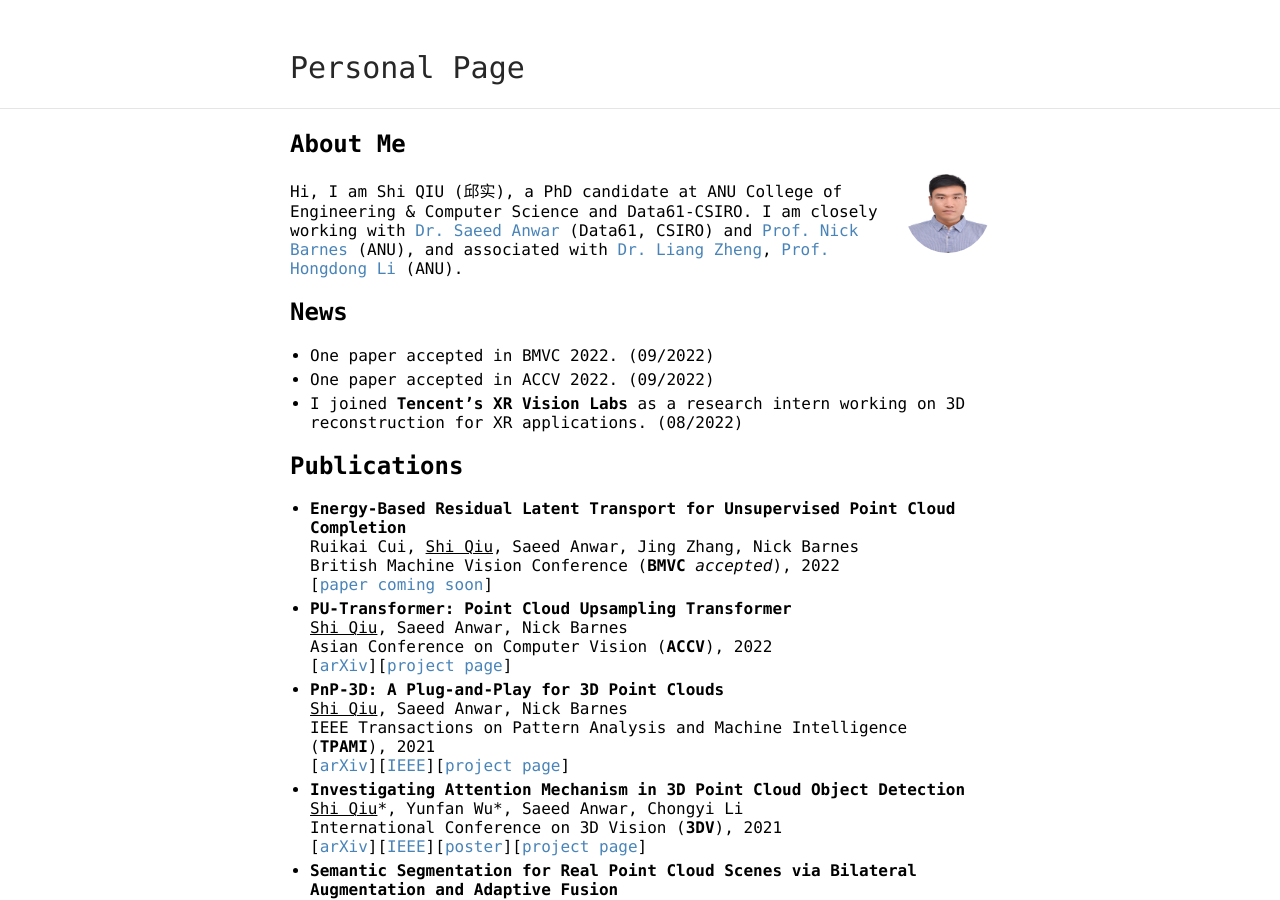
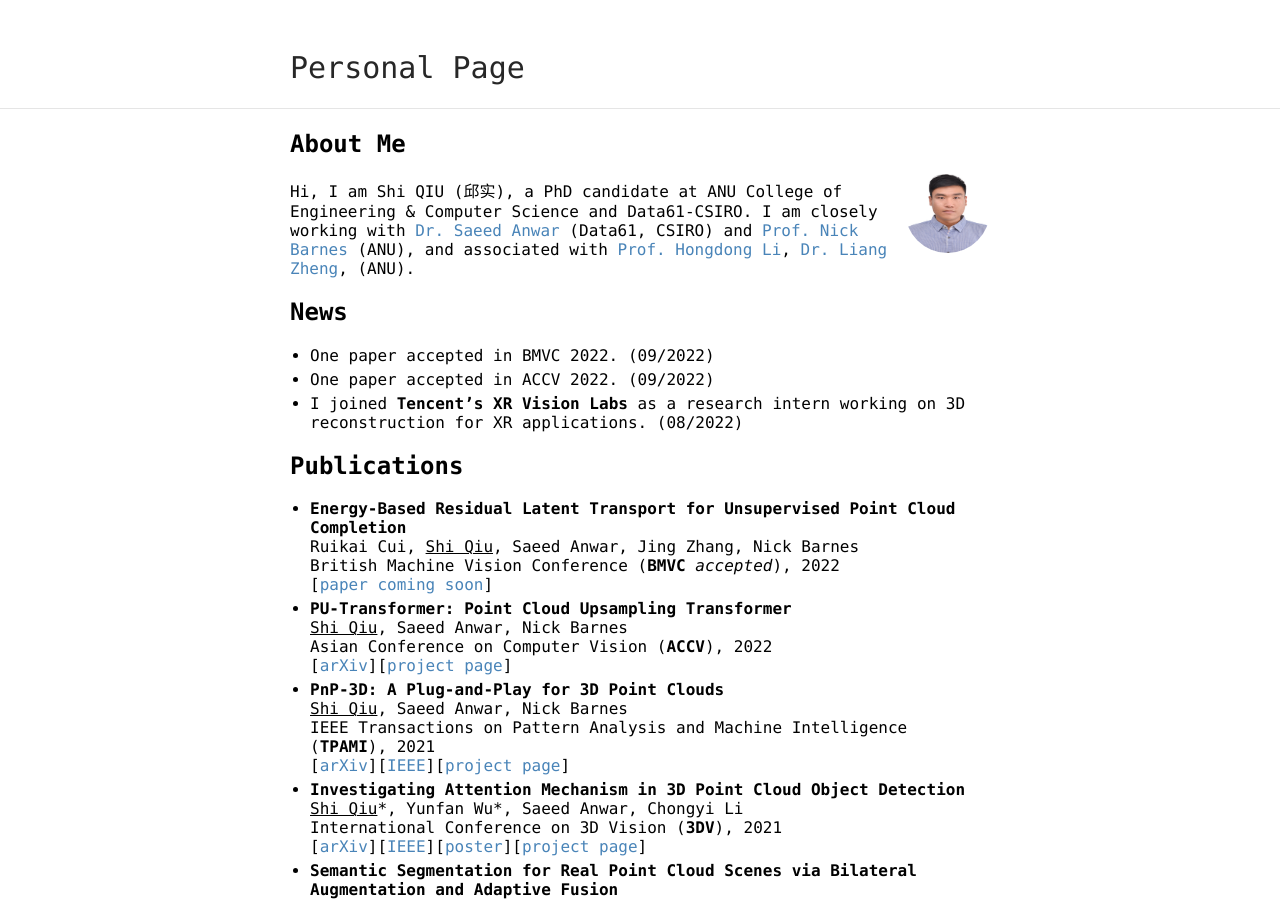
Before and after one commit to ShiQiu0419/ShiQiu0419.github.io, a Jekyll site: the page built from index.md, in a window 1280 px wide and 900 px high. Built offline with Jekyll 4.4.1, drawn with Linux system fonts in a browser that asks for light colours; our own code applies the rules of GitHub Pages for plain Markdown files.

```diff
--- a/index.md
+++ b/index.md
@@ -5,7 +5,7 @@ layout: default
 ## About Me
 <img class="profile-picture" src="me.jpg">
 
-Hi, I am Shi QIU (邱实), a PhD candidate at ANU College of Engineering & Computer Science and Data61-CSIRO. I am closely working with [Dr. Saeed Anwar](https://saeed-anwar.github.io/) (Data61, CSIRO) and [Prof. Nick Barnes](http://users.cecs.anu.edu.au/~nmb/) (ANU), and associated with [Dr. Liang Zheng](https://zheng-lab.cecs.anu.edu.au/index.html), [Prof. Hongdong Li](http://users.cecs.anu.edu.au/~hongdong/) (ANU).
+Hi, I am Shi QIU (邱实), a PhD candidate at ANU College of Engineering & Computer Science and Data61-CSIRO. I am closely working with [Dr. Saeed Anwar](https://saeed-anwar.github.io/) (Data61, CSIRO) and [Prof. Nick Barnes](http://users.cecs.anu.edu.au/~nmb/) (ANU), and associated with [Prof. Hongdong Li](http://users.cecs.anu.edu.au/~hongdong/), [Dr. Liang Zheng](https://zheng-lab.cecs.anu.edu.au/index.html), (ANU).
 
 ## News
 * One paper accepted in BMVC 2022. (09/2022)
```
